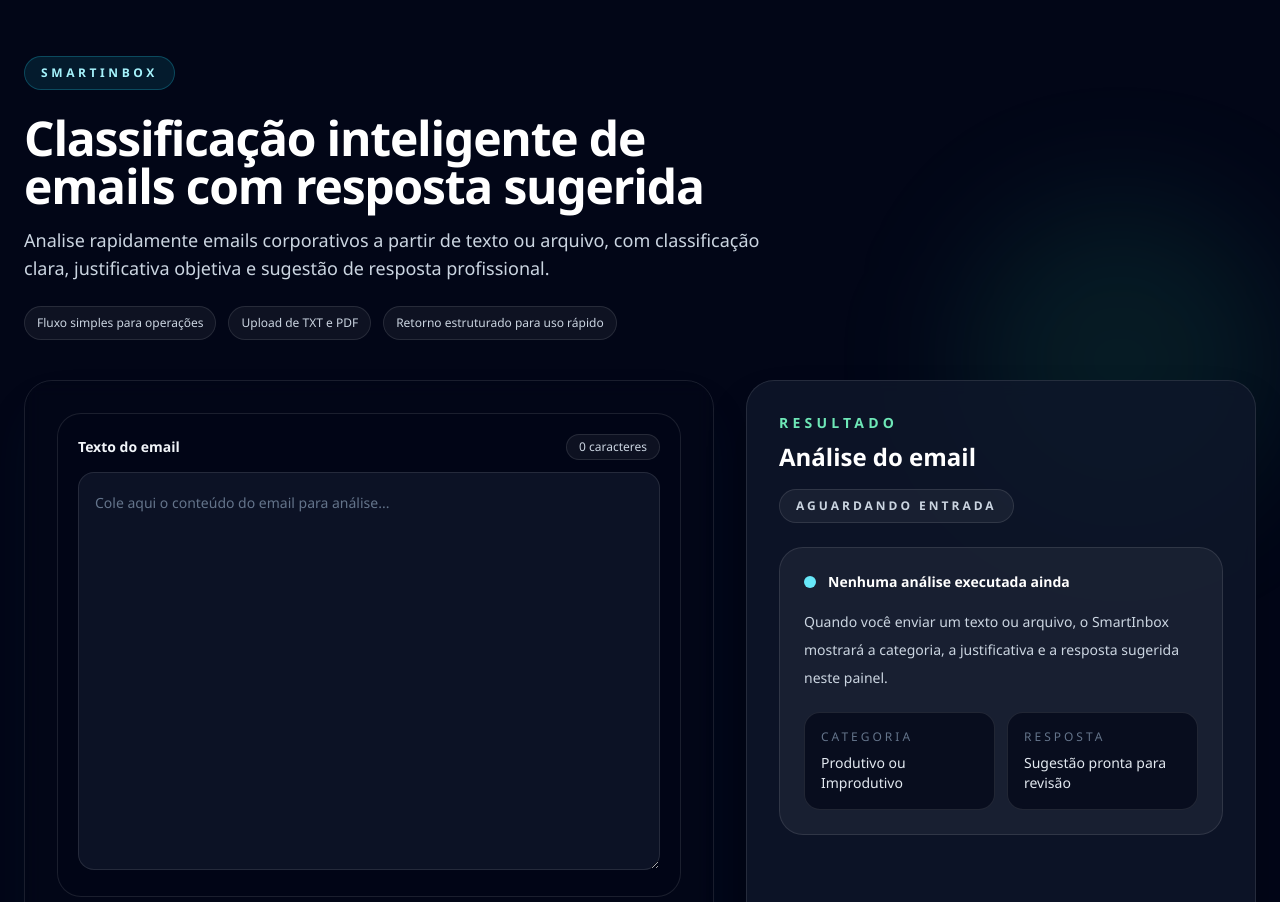
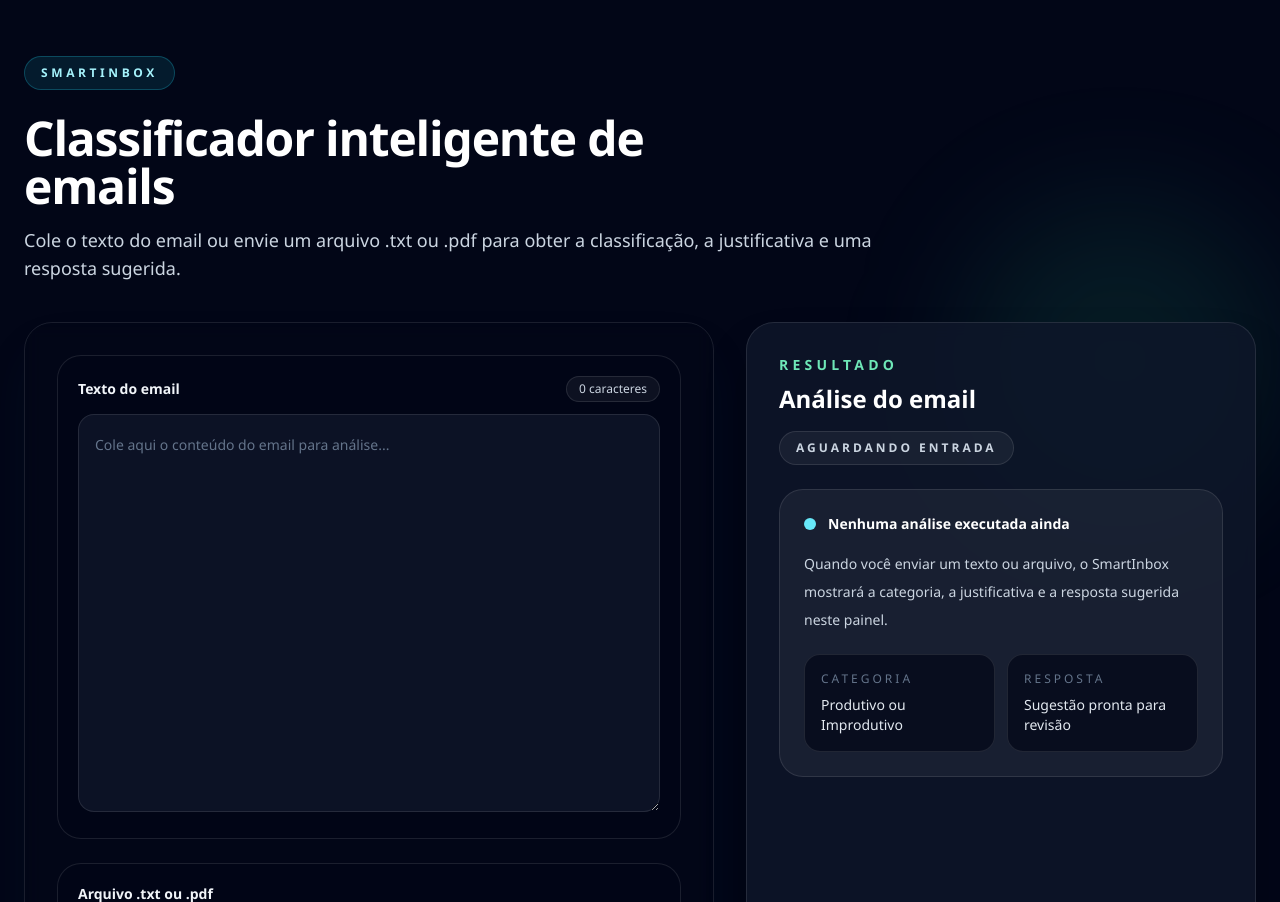
Before and after one commit to Mc-Nanes/SmartInbox, a FastAPI app: page / in a window 1280 px wide. Shown: the top 902 px of the page. Run offline with FastAPI, Linux system fonts and the light colour scheme; style sheets or scripts are compiled from the project's sources.

Commit message:
mundaça no layout

```diff
--- a/app/templates/index.html
+++ b/app/templates/index.html
@@ -3,7 +3,7 @@
   <head>
     <meta charset="UTF-8" />
     <meta name="viewport" content="width=device-width, initial-scale=1.0" />
-    <title>SmartInbox | Classificação inteligente de emails</title>
+    <title>SmartInbox | Classificador inteligente de emails</title>
     <link rel="stylesheet" href="{{ url_for('static', path='output.css') }}" />
   </head>
   <body class="min-h-screen bg-slate-950 font-sans text-slate-100 antialiased">
@@ -21,19 +21,14 @@
 
         <div class="max-w-4xl space-y-4">
           <h1 class="max-w-3xl text-4xl font-semibold tracking-tight text-white lg:text-5xl">
-            Classificação inteligente de emails com resposta sugerida
+            Classificador inteligente de emails
           </h1>
-          <p class="max-w-3xl text-base leading-8 text-slate-300 lg:text-lg">
-            Analise rapidamente emails corporativos a partir de texto ou arquivo, com
-            classificação clara, justificativa objetiva e sugestão de resposta profissional.
+          <p class="text-lg leading-7 text-slate-300">
+            Cole o texto do email ou envie um arquivo .txt ou .pdf para obter a classificação,
+            a justificativa e uma resposta sugerida.
           </p>
         </div>
 
-        <div class="flex flex-wrap gap-3 text-xs font-medium text-slate-300">
-          <span class="rounded-full border border-white/10 bg-white/5 px-3 py-2">Fluxo simples para operações</span>
-          <span class="rounded-full border border-white/10 bg-white/5 px-3 py-2">Upload de TXT e PDF</span>
-          <span class="rounded-full border border-white/10 bg-white/5 px-3 py-2">Retorno estruturado para uso rápido</span>
-        </div>
       </header>
 
       <section class="grid gap-8 xl:grid-cols-[1.15fr_0.85fr]">
```
